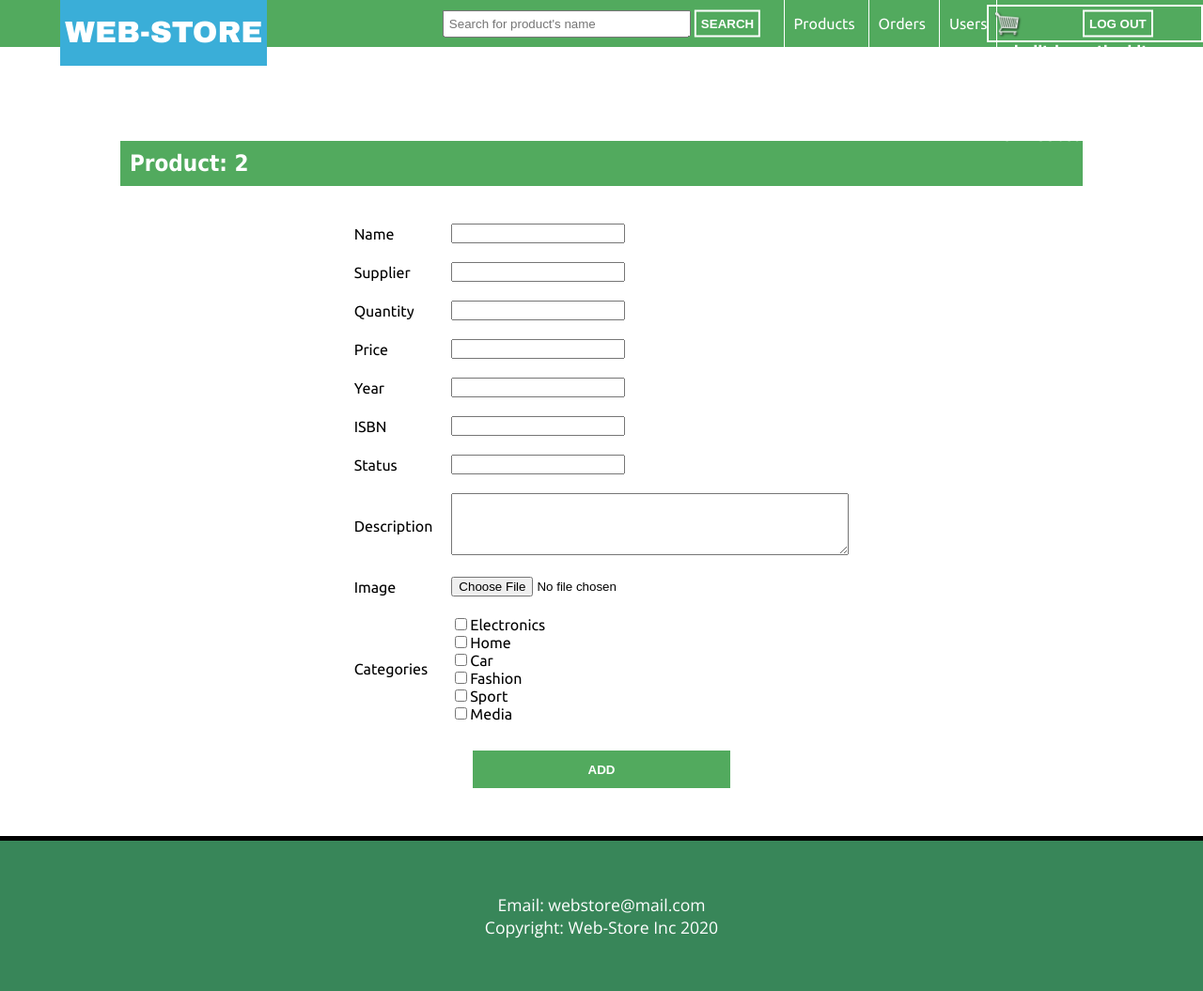
After one commit to AdnanAhmed12/Bachelor, a Flask app: page /add_product in a window 1280 px wide. The commit adds this page. Shown: the whole page at 94% size. Run offline with Flask 2, Linux system fonts and the light colour scheme; a user stored in the database is signed in.

Commit message:
part 3 adding products

```diff
--- a/del3/app.py
+++ b/del3/app.py
@@ -2,6 +2,7 @@ from flask import Flask, render_template, g, url_for, request, redirect, flash,
 from os import urandom
 import mysql.connector
 import datetime
+import os
 
 app = Flask(__name__)
 
@@ -210,7 +211,7 @@ def buy():
         flash('Your cart is empty', 'info')
         return redirect(url_for('cart'))
 
-    sql1 = 'INSERT INTO Orders(num_prducts, order_date, culm_price, username) VALUE(%s, %s, %s, %s);'
+    sql1 = 'INSERT INTO Orders(num_products, order_date, culm_price, username) VALUE(%s, %s, %s, %s);'
     sql2 = 'INSERT INTO includes(pID, oID, quan) VALUE(%s, %s, %s);'
 
     date = datetime.datetime.today().strftime('%d-%m-%Y')
@@ -396,7 +397,39 @@ def orders():
 
     return render_template('list.html', orders=orders, role=session["role"], title='orders')
 
-@app.route('/products')
+@app.route('/order_details/<oID>', methods=['GET', 'POST'])
+def order_details(oID):
+
+    sql = 'SELECT O.oID, O.num_products, O.order_date, O.culm_price, O.username, I.quan, P.p_name ' \
+          'FROM Orders O, includes I, Products P ' \
+          'WHERE O.oID = I.oID AND P.pID = I.pID AND O.oID = %s;'
+    products = []
+
+    db = get_db()
+    cursor = db.cursor()
+
+    try:
+       cursor.execute(sql, (oID, ))
+       rows = cursor.fetchall()
+
+       order = {'oID': rows[0][0],
+                'num_products':rows[0][1],
+                'date': rows[0][2],
+                'culm_price': rows[0][3],
+                'username': rows[0][4]}
+
+       for row in rows:
+            products.append({'quantity': row[5], 'name': row[6]})
+
+    except mysql.connector.Error as err:
+        print(err)
+        flash('Database error', 'error')
+    finally:
+        cursor.close()
+
+    return render_template('order_details.html', order=order, products=products, role=session["role"], title='Order: {}'.format(rows[0][0]))
+
+@app.route('/products', methods=['GET', 'POST'])
 def products():
 
     sql = 'SELECT pID, p_name FROM Products'
@@ -419,7 +452,88 @@ def products():
 
     return render_template('list.html', products=products, role=session["role"], title='products')
 
+@app.route('/product_details/<pID>', methods=['GET', 'POST'])
+def product_details(pID):
 
+    sql = 'SELECT * FROM Products P, belongs B WHERE P.pID = B.pID AND P.pID = %s'
+    categories = []
+
+    db = get_db()
+    cursor = db.cursor()
+
+    try:
+       cursor.execute(sql, (pID, ))
+       rows = cursor.fetchall()
+
+       product = {'pID': rows[0][0],
+                  'name':rows[0][1],
+                  'supplier': rows[0][2],
+                  'quantity': rows[0][3],
+                  'price': rows[0][4],
+                  'year': rows[0][5],
+                  'isbn': rows[0][6],
+                  'image': rows[0][7],
+                  'status': rows[0][8],
+                  'description': rows[0][9]}
+
+       for row in rows:
+            categories.append(row[10])
+
+    except mysql.connector.Error as err:
+        print(err)
+        flash('Database error', 'error')
+    finally:
+        cursor.close()
+
+    return render_template('product_details.html', product=product, categories=categories, role=session["role"], title=rows[0][1])
+
+@app.route('/add_product', methods=['GET', 'POST'])
+def add_product():
+
+    if request.method == 'POST':
+
+        sql1 = 'INSERT INTO Products(p_name, supplier, prod_quan, price, rel_year, isbn, image, p_status, p_description)' \
+              'VALUE(%s, %s, %s, %s, %s, %s, %s, %s, %s);'
+        sql2 = 'INSERT INTO belongs(c_name, pID) VALUE(%s, %s);'
+
+        db = get_db()
+        cursor = db.cursor()
+
+        f = request.files["image"]
+
+        try:
+            cursor.execute(sql1, (request.form["name"],
+                                 request.form["supplier"],
+                                 int(request.form["quantity"]),
+                                 request.form["price"],
+                                 request.form["year"],
+                                 request.form["isbn"],
+                                 f.filename,
+                                 request.form["status"],
+                                 request.form["description"]))
+
+            path = os.path.abspath(os.path.join('static/images', f.filename))
+            f.save(path)
+
+            pid = cursor.lastrowid
+            cats = request.form.getlist('check')
+
+            for cat in cats:
+                cursor.execute(sql2, (cat, pid))
+
+            db.commit()
+        except IOError as err:
+            db.rollback()
+            print(err)
+            flash('File error', 'error')
+        except mysql.connector.Error as err:
+            db.rollback()
+            print(err)
+            flash('Database error', 'error')
+        finally:
+            cursor.close()
+
+    return render_template('new_product.html', role=session["role"])
 
 @app.route('/logout', methods=['GET', 'POST'])
 def logout():
--- a/del3/static/style.css
+++ b/del3/static/style.css
@@ -39,6 +39,10 @@ header {
 p {
   font-family: 'Open Sans', sans-serif;
   font-size: 110%;
+}
+
+a{
+  text-decoration: none;
 }
 
 #cart {
@@ -583,6 +587,12 @@ nav{
   margin-top: 20px;
   font-weight: bold;
   border: none;
+  cursor: pointer;
+  text-decoration: none;
+}
+
+.admin_button:hover{
+  background-color: #2bd9fe;
 }
 
 #role_change{
--- a/del3/templates/base.html
+++ b/del3/templates/base.html
@@ -63,3 +63,6 @@
     <p>Copyright: Web-Store Inc 2020</p>
   </div>
   </footer>
+
+  </body>
+  </html>
--- a/del3/templates/list.html
+++ b/del3/templates/list.html
@@ -19,18 +19,18 @@
         <div class="admin_node">
               <p>ID: {{order["oID"]}}</p>
               <p>{{order["username"]}}</p>
-              <a href="{{url_for('main')}}"><button class="admin_details" type="button" name="order_details">DETAILS</button></a>
+              <a href="{{url_for('order_details', oID=order["oID"])}}"><button class="admin_details" type="button" name="order_details">DETAILS</button></a>
         </div>
         {% endfor %}
     {% else %}
     <h2>Products</h2>
-    <button class="admin_button" type="button" name="add_product">+ Add Product</button>
+    <a href="{{url_for('add_product')}}"><button class="admin_button" type="button" name="add_product">+ Add Product</button></a>
     <div id="admin_list">
         {% for product in products %}
         <div class="admin_node">
               <p>ID: {{product["pID"]}}</p>
               <p>{{product["name"]}}</p>
-              <a href="{{url_for('main')}}"><button class="admin_details" type="button" name="order_details">DETAILS</button></a>
+              <a href="{{url_for('product_details', pID=product["pID"])}}"><button class="admin_details" type="button" name="order_details">DETAILS</button></a>
         </div>
         {% endfor %}
     {% endif %}
--- /dev/null
+++ b/del3/templates/new_product.html
@@ -0,0 +1,62 @@
+{% extends "base.html" %}
+{% block content%}
+
+<main>
+  <h2>Product: 2</h2>
+  <div id="details">
+  <form id="alter_from" action="{{url_for('add_product')}}" method="post" enctype = "multipart/form-data">
+    <table border="0">
+      <tr>
+        <td>Name</td>
+        <td><input type="text" name="name" value=""></td>
+      </tr>
+      <tr>
+        <td>Supplier</td>
+        <td><input type="text" name="supplier" value=""></td>
+      </tr>
+      <tr>
+        <td>Quantity</td>
+        <td><input type="text" name="quantity" value=""></td>
+      </tr>
+      <tr>
+        <td>Price</td>
+        <td><input type="text" name="price" value=""></td>
+      </tr>
+      <tr>
+        <td>Year</td>
+        <td><input type="text" name="year" value=""></td>
+      </tr>
+      <tr>
+        <td>ISBN</td>
+        <td><input type="text" name="isbn" value=""></td>
+      </tr>
+      <tr>
+        <td>Status</td>
+        <td><input type="text" name="status" value=""></td>
+      </tr>
+      <tr>
+        <td>Description</td>
+        <td> <textarea rows="4" cols="50" name="description"></textarea></td>
+      </tr>
+      <tr>
+        <td>Image</td>
+        <td><input type="file" name="image" value=""></td>
+      </tr>
+      <tr>
+        <td>Categories</td>
+        <td>
+          <input type="checkbox" name="check" value="Electronics">Electronics<br>
+          <input type="checkbox" name="check" value="Home">Home<br>
+          <input type="checkbox" name="check" value="Car">Car<br>
+          <input type="checkbox" name="check" value="Fashion">Fashion<br>
+          <input type="checkbox" name="check" value="Sport">Sport<br>
+          <input type="checkbox" name="check" value="Media">Media</br>
+        </td>
+      </tr>
+    </table>
+    <input class="admin_button" type="submit" name="" value="ADD">
+   </form>
+  </div>
+ </main>
+
+{% endblock %}
```
Also changed, not shown: del3/templates/order_details.html (added, +42 -0 lines), del3/templates/product_details.html (added, +68 -0 lines), del3/static/images/placeholder.png (added).
